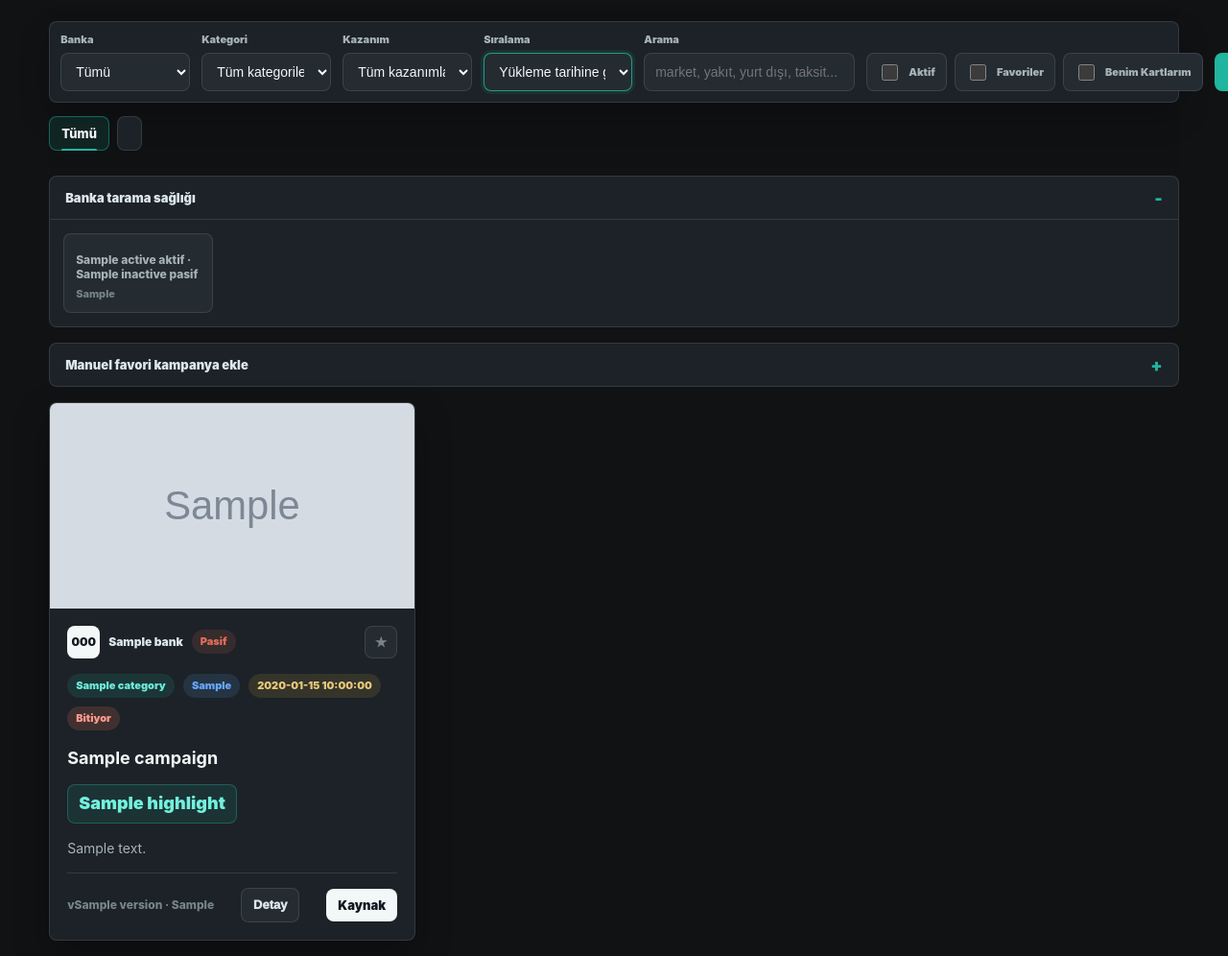
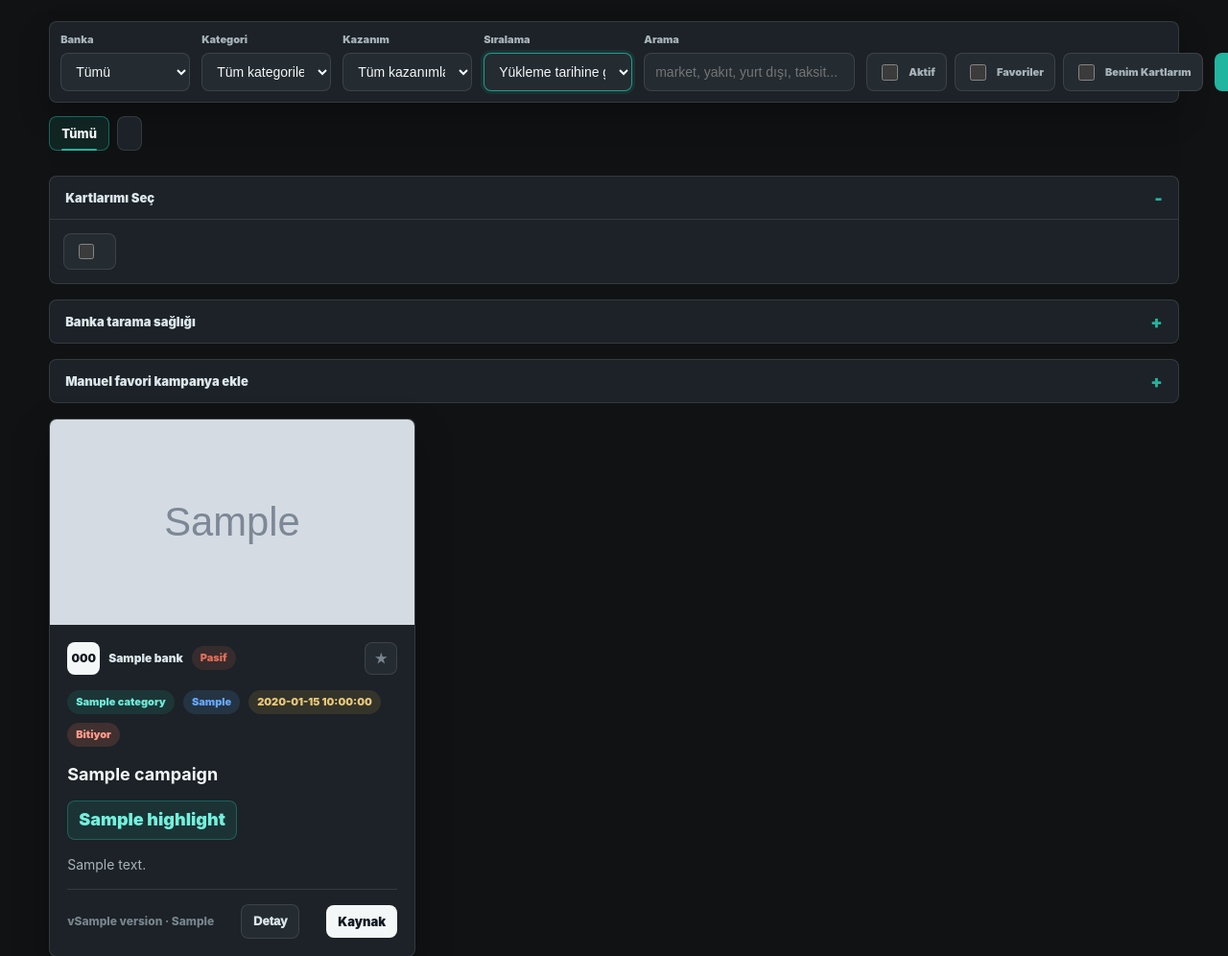
Before and after one commit to mericucan-bot/campaign_pipeline_new, a Flask app: template app/templates/dashboard.html in a window 1280 px wide, after a click that opens the changed part; the page is wider, and only the part inside the window is pictured. Shown: the part 316-1312 px from the top of that part at 96% size. Run offline with Flask 3, Linux system fonts and the light colour scheme; the template is opened without the code that fills it: most values are stand-ins (such as "Sample title", 1, 10 or a date in 2020); grey boxes marked "Sample" are stand-in pictures.

Commit message:
Add configurable my cards selection

```diff
--- a/app/static/dashboard.css
+++ b/app/static/dashboard.css
@@ -370,7 +370,8 @@
   right: 12px;
 }
 
-.manual-entry {
+.manual-entry,
+.my-cards-panel {
   background: var(--panel);
   border: 1px solid var(--line);
   border-radius: 8px;
@@ -378,7 +379,8 @@
   padding: 0;
 }
 
-.manual-entry summary {
+.manual-entry summary,
+.my-cards-panel summary {
   color: #dce7eb;
   cursor: pointer;
   font-size: 13px;
@@ -387,11 +389,13 @@
   padding: 14px 16px;
 }
 
-.manual-entry summary::-webkit-details-marker {
+.manual-entry summary::-webkit-details-marker,
+.my-cards-panel summary::-webkit-details-marker {
   display: none;
 }
 
-.manual-entry summary::after {
+.manual-entry summary::after,
+.my-cards-panel summary::after {
   color: var(--primary);
   content: "+";
   float: right;
@@ -399,8 +403,41 @@
   line-height: 1;
 }
 
-.manual-entry[open] summary::after {
+.manual-entry[open] summary::after,
+.my-cards-panel[open] summary::after {
   content: "-";
+}
+
+.my-cards-grid {
+  border-top: 1px solid var(--line);
+  display: flex;
+  flex-wrap: wrap;
+  gap: 8px;
+  padding: 14px;
+}
+
+.card-pick {
+  align-items: center;
+  background: var(--panel-2);
+  border: 1px solid var(--line);
+  border-radius: 8px;
+  display: inline-flex;
+  gap: 8px;
+  min-height: 38px;
+  padding: 0 11px;
+}
+
+.card-pick input {
+  accent-color: var(--primary);
+  height: 16px;
+  width: 16px;
+}
+
+.card-pick span {
+  color: #dce7eb;
+  font-size: 13px;
+  font-weight: 900;
+  margin: 0;
 }
 
 .health-panel {
@@ -971,6 +1008,7 @@
   .stats-panel {
     max-width: none;
   }
+}
 
 @media (max-width: 640px) {
   .hero {
--- a/app/templates/dashboard.html
+++ b/app/templates/dashboard.html
@@ -117,7 +117,7 @@
           </label>
 
           <label class="toggle {% if my_cards_only %}field-active{% endif %}" title="Benim kartlarimdaki kampanyalar">
-            <input type="checkbox" name="my_cards" value="1" {% if my_cards_only %}checked{% endif %}>
+            <input id="myCardsOnly" type="checkbox" value="1" {% if my_cards_only %}checked{% endif %}>
             <span>Benim Kartlar&#305;m</span>
           </label>
         </div>
@@ -131,6 +131,18 @@
         {% endfor %}
       </div>
     </section>
+
+    <details class="my-cards-panel">
+      <summary>Kartlar&#305;m&#305; Se&#231;</summary>
+      <div class="my-cards-grid">
+        {% for bank in stats.banks %}
+          <label class="card-pick">
+            <input type="checkbox" value="{{ bank }}" data-card-pick>
+            <span>{{ bank_label(bank) }}</span>
+          </label>
+        {% endfor %}
+      </div>
+    </details>
 
     <details class="health-panel">
       <summary>Banka tarama sa&#287;l&#305;&#287;&#305;</summary>
@@ -176,7 +188,7 @@
       </div>
 
       {% for campaign in campaigns %}
-        <article class="campaign-card">
+        <article class="campaign-card" data-bank="{{ campaign.bank }}">
           <a class="media" href="{{ campaign.url or '#' }}" target="_blank" rel="noreferrer">
             {% if campaign.image_url %}
               <img src="{{ campaign.image_url }}" alt="" loading="lazy">
@@ -287,6 +299,47 @@
       });
     }
 
+    const defaultMyCards = ["Akbank Axess", "Is Bankasi Maximum", "Paraf", "Paraf Premium", "VakifBank", "Yapi Kredi World"];
+    const cardPickInputs = Array.from(document.querySelectorAll("[data-card-pick]"));
+    const myCardsOnlyInput = document.querySelector("#myCardsOnly");
+
+    function getMyCards() {
+      try {
+        return JSON.parse(localStorage.getItem("myCards") || "null") || defaultMyCards;
+      } catch {
+        return defaultMyCards;
+      }
+    }
+
+    function saveMyCards(values) {
+      localStorage.setItem("myCards", JSON.stringify(values));
+    }
+
+    function applyMyCardsFilter() {
+      const selected = new Set(getMyCards());
+      const enabled = Boolean(myCardsOnlyInput && myCardsOnlyInput.checked);
+      document.querySelectorAll(".campaign-card[data-bank]").forEach((card) => {
+        card.hidden = enabled && !selected.has(card.dataset.bank);
+      });
+    }
+
+    if (cardPickInputs.length) {
+      const selected = new Set(getMyCards());
+      cardPickInputs.forEach((input) => {
+        input.checked = selected.has(input.value);
+        input.addEventListener("change", () => {
+          const values = cardPickInputs.filter((item) => item.checked).map((item) => item.value);
+          saveMyCards(values);
+          applyMyCardsFilter();
+        });
+      });
+    }
+
+    if (myCardsOnlyInput) {
+      myCardsOnlyInput.addEventListener("change", applyMyCardsFilter);
+      applyMyCardsFilter();
+    }
+
     const modal = document.querySelector(".detail-modal");
     const closeModal = document.querySelector(".modal-close");
     document.querySelectorAll(".detail-button").forEach((button) => {
--- a/docs/index.html
+++ b/docs/index.html
@@ -72,6 +72,11 @@
       <div class="bank-rail" id="bankRail" aria-label="Bankalar"></div>
     </section>
 
+    <details class="my-cards-panel">
+      <summary>Kartlarimi Sec</summary>
+      <div class="my-cards-grid" id="myCardsGrid"></div>
+    </details>
+
     <details class="health-panel">
       <summary>Banka tarama sagligi</summary>
       <div class="health-grid" id="healthGrid"></div>
```
Also changed, not shown: docs/assets/app.js (+29 -1 lines), docs/assets/styles.css (+9 -5 lines).
